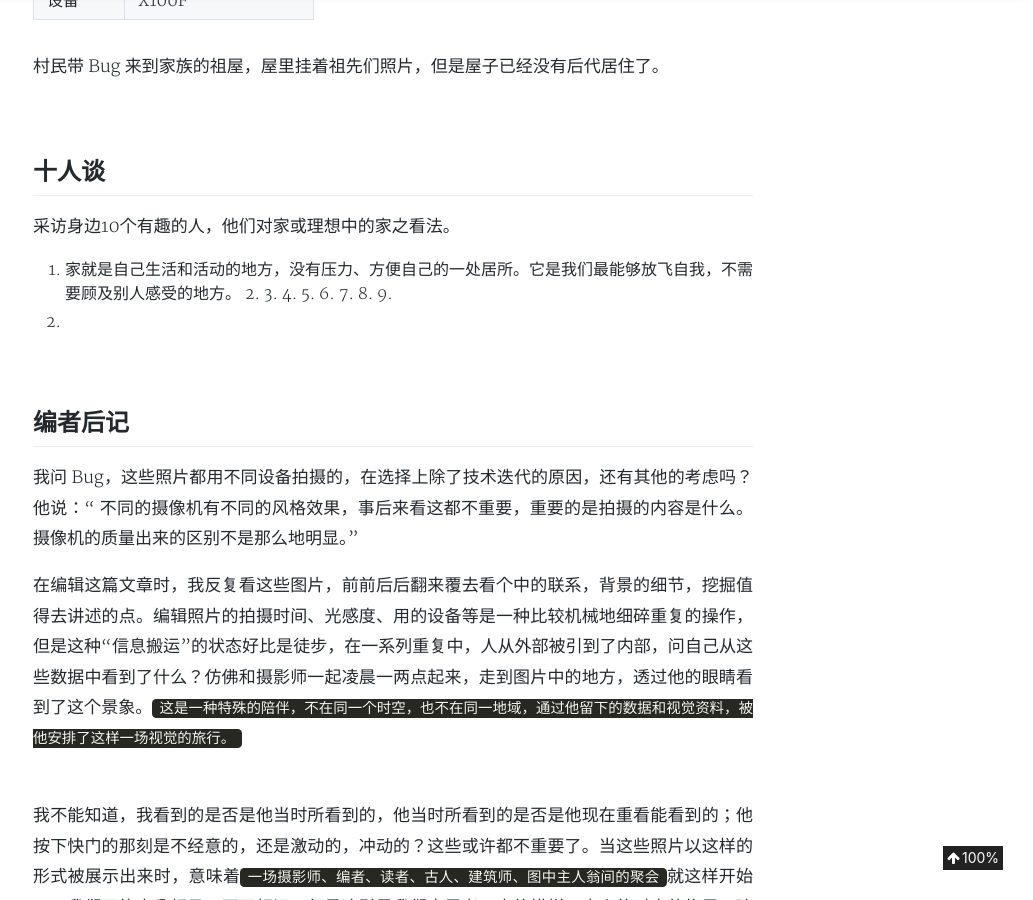
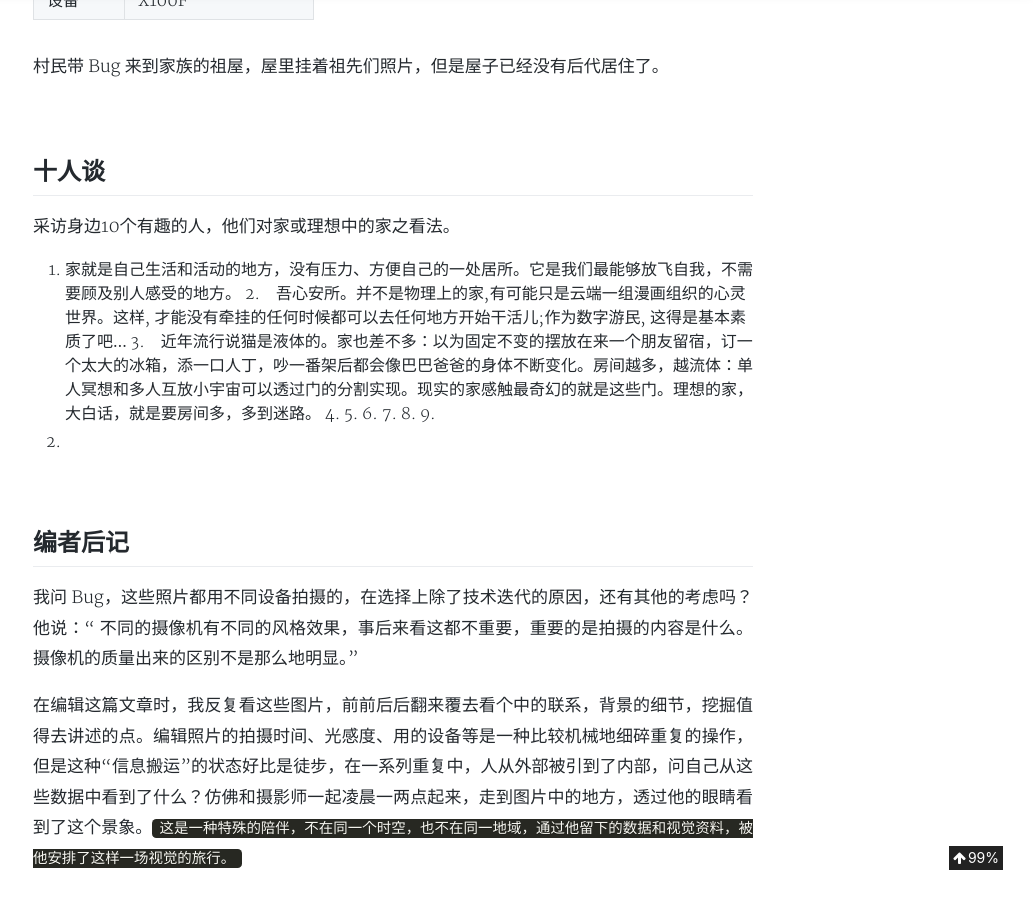
Before and after one commit to aJiea/ajiea.github.io, a Jekyll site: the page built from _posts/2020-02-17-others-home.md, in a window 1280 px wide and 900 px high, scrolled down 17997 px. Shown: the whole window, without its empty margins (247-1280 px from the left). Built offline with Jekyll 4.4.1, drawn with Linux system fonts in a browser that asks for light colours; nearby versions of some CDN libraries; comment, search, counter and statistics services are not loaded; a style sheet for code colours, icons or effects is not loaded.

Commit message:
Update 2020-02-17-others-home.md

```diff
--- a/_posts/2020-02-17-others-home.md
+++ b/_posts/2020-02-17-others-home.md
@@ -296,8 +296,8 @@ ISO | 800,500,200 |
 采访身边10个有趣的人，他们对家或理想中的家之看法。
 
 1. 家就是自己生活和活动的地方，没有压力、方便自己的一处居所。它是我们最能够放飞自我，不需要顾及别人感受的地方。
-2.
-3.
+2.　吾心安所。并不是物理上的家,有可能只是云端一组漫画组织的心灵世界。这样, 才能没有牵挂的任何时候都可以去任何地方开始干活儿;作为数字游民, 这得是基本素质了吧...
+3.　近年流行说猫是液体的。家也差不多：以为固定不变的摆放在来一个朋友留宿，订一个太大的冰箱，添一口人丁，吵一番架后都会像巴巴爸爸的身体不断变化。房间越多，越流体：单人冥想和多人互放小宇宙可以透过门的分割实现。现实的家感触最奇幻的就是这些门。理想的家，大白话，就是要房间多，多到迷路。
 4.
 5.
 6.
```
